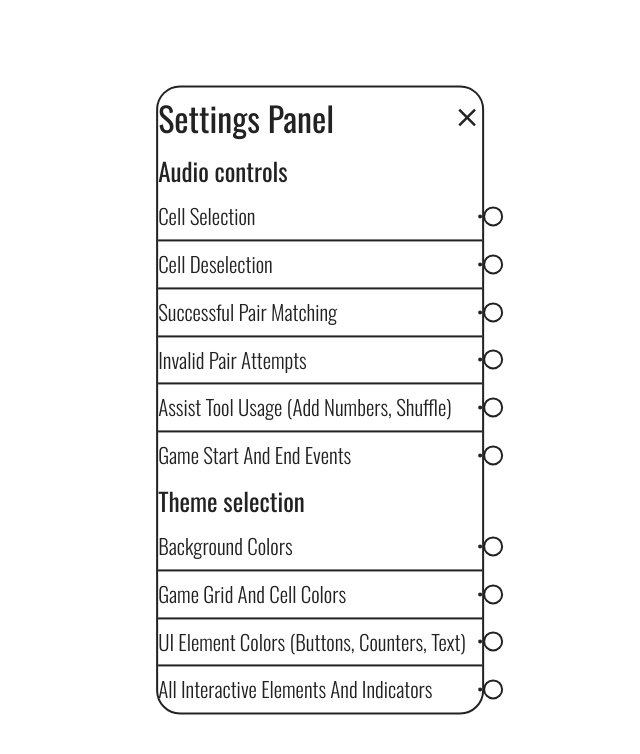
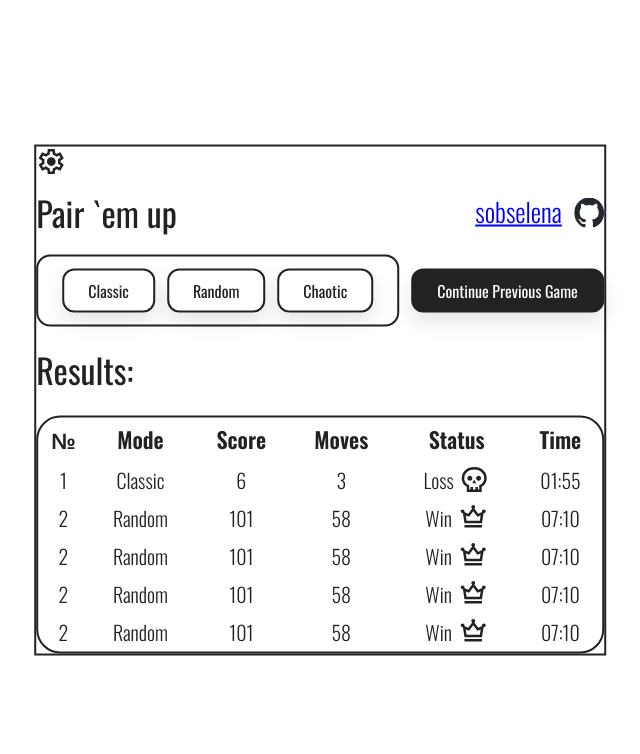
Before and after one commit to sobselena/pair-em-up, a website with bundled scripts: page index.html in a window 1280 px wide. Shown: the whole page, without its empty margins (320-960 px from the left). Built offline with nearby package versions, Linux system fonts and the light colour scheme.

Commit message:
feat: add start menu layout

```diff
--- a/index.html
+++ b/index.html
@@ -97,7 +97,110 @@
       </div>
     </main>
 
-    <div class="settings open">
+    <div class="start-menu open">
+      <button class="button start-menu__settings">
+        <img src="src/assets/icons/settings.svg" alt="save icon" class="icon icon_settings" />
+      </button>
+      <div class="start-menu__title-container">
+        <h2 class="header-secondary">Pair `em up</h2>
+        <div class="start-menu__github-link">
+          <a href="https://github.com/sobselena" target="_blank">sobselena </a>
+          <a
+            href="https://github.com/sobselena"
+            class="start-menu__github-img-link"
+            target="_blank"
+          >
+            <img
+              src="src/assets/icons/github-mark.svg"
+              alt="github logo icon"
+              class="icon icon_github"
+          /></a>
+        </div>
+      </div>
+      <div class="start-menu__actions">
+        <div class="start-menu__modes-container">
+          <button class="button button_classic-mode">Classic</button>
+          <button class="button button_random-mode">Random</button>
+          <button class="button button_chaotic">Chaotic</button>
+        </div>
+        <button class="button button_continue">Continue Previous Game</button>
+      </div>
+
+      <div class="start-menu__results">
+        <h2 class="header-secondary">Results:</h2>
+        <table class="start-menu__table">
+          <thead>
+            <tr>
+              <th>№</th>
+              <th>Mode</th>
+              <th>Score</th>
+              <th>Moves</th>
+              <th>Status</th>
+              <th>Time</th>
+            </tr>
+          </thead>
+          <tbody>
+            <tr>
+              <td>1</td>
+              <td>Classic</td>
+              <td>6</td>
+              <td>3</td>
+              <td class="start-menu__status">
+                Loss
+                <img src="src/assets/icons/loss.svg" alt="lose icon" class="icon icon_loss" />
+              </td>
+              <td>01:55</td>
+            </tr>
+            <tr>
+              <td>2</td>
+              <td>Random</td>
+              <td>101</td>
+              <td>58</td>
+              <td class="start-menu__status">
+                Win
+                <img src="src/assets/icons/win.svg" alt="lose icon" class="icon icon_win" />
+              </td>
+              <td>07:10</td>
+            </tr>
+            <tr>
+              <td>2</td>
+              <td>Random</td>
+              <td>101</td>
+              <td>58</td>
+              <td class="start-menu__status">
+                Win
+                <img src="src/assets/icons/win.svg" alt="lose icon" class="icon icon_win" />
+              </td>
+              <td>07:10</td>
+            </tr>
+            <tr>
+              <td>2</td>
+              <td>Random</td>
+              <td>101</td>
+              <td>58</td>
+              <td class="start-menu__status">
+                Win
+                <img src="src/assets/icons/win.svg" alt="lose icon" class="icon icon_win" />
+              </td>
+              <td>07:10</td>
+            </tr>
+            <tr>
+              <td>2</td>
+              <td>Random</td>
+              <td>101</td>
+              <td>58</td>
+              <td class="start-menu__status">
+                Win
+                <img src="src/assets/icons/win.svg" alt="lose icon" class="icon icon_win" />
+              </td>
+              <td>07:10</td>
+            </tr>
+          </tbody>
+        </table>
+      </div>
+    </div>
+
+    <div class="settings">
       <div class="settings__title-container">
         <h2 class="header-secondary">Settings Panel</h2>
         <button class="button button_close">
--- a/src/sass/abstracts/_functions.scss
+++ b/src/sass/abstracts/_functions.scss
@@ -1,7 +1,7 @@
-@function rearrangeSize($min, $max, $minVW, $maxVW) {
-  $sizeDiff: $max - $min;
-  $rangeDiff: $maxVW - $minVW;
+@function rearrangeSize($min, $max, $min-vw, $max-vw) {
+  $size-diff: $max - $min;
+  $range-diff: $max-vw - $min-vw;
 
-  $curSize: clamp($min, (100vw - #{$minVW}) / #{$rangeDiff} * #{$sizeDiff} + #{$min}, $max);
-  @return $curSize;
+  $cur-size: clamp($min, (100vw - #{$min-vw}) / #{$range-diff} * #{$size-diff} + #{$min}, $max);
+  @return $cur-size;
 }
--- a/src/sass/abstracts/_placeholders.scss
+++ b/src/sass/abstracts/_placeholders.scss
@@ -0,0 +1,38 @@
+%menu {
+  z-index: 101;
+  position: fixed;
+  top: 50%;
+  left: 50%;
+  transform: translate(-50%, -50%);
+  width: min(100rem, calc(100% - rearrangeSize(0rem, 8rem, 0px, 970px)));
+  max-width: 100%;
+  border: $border;
+  border-radius: rearrangeSize(1.2rem, 2.4rem, 0px, 970px);
+  padding: 2.4rem rearrangeSize(0rem, 4.8rem, 0px, 970px);
+  display: none;
+  &.open {
+    display: block;
+  }
+}
+
+%button-action {
+  padding: 1.2rem 2.4rem;
+  font-size: 1.6rem;
+  box-shadow: $shadow;
+  border-radius: 1.2rem;
+
+  @include tabletRange {
+    font-size: rearrangeSize(1.2rem, 1.6rem, 0px, 970px);
+    padding: rearrangeSize(0.9rem, 1.2rem, 0px, 970px) rearrangeSize(1.8rem, 2.4rem, 0px, 970px);
+  }
+}
+%values-list {
+  display: flex;
+  align-items: center;
+  flex-wrap: wrap;
+  gap: 1.2rem;
+
+  & .button {
+    @extend %button-action;
+  }
+}
--- a/src/sass/layout/_header.scss
+++ b/src/sass/layout/_header.scss
@@ -59,22 +59,10 @@
 }
 
 .header__assist-tools {
-  display: flex;
-  align-items: center;
-  flex-wrap: wrap;
-  gap: 1.2rem;
+  @extend %values-list;
   margin-bottom: 2.6rem;
   & .button {
     background-color: #222;
     color: #fff;
-    padding: 1.2rem 2.4rem;
-    font-size: 1.6rem;
-    box-shadow: $shadow;
-    border-radius: 1.2rem;
-
-    @include tabletRange {
-      font-size: rearrangeSize(1.2rem, 1.6rem, 0px, 970px);
-      padding: rearrangeSize(0.9rem, 1.2rem, 0px, 970px) rearrangeSize(1.8rem, 2.4rem, 0px, 970px);
-    }
   }
 }
--- a/src/sass/layout/_overlay.scss
+++ b/src/sass/layout/_overlay.scss
@@ -7,4 +7,9 @@
   height: 100vh;
   background-color: #fff;
   opacity: 1;
+  display: none;
+
+  &.open {
+    display: block;
+  }
 }
--- a/src/sass/layout/_settings.scss
+++ b/src/sass/layout/_settings.scss
@@ -1,14 +1,5 @@
 .settings {
-  z-index: 101;
-  position: fixed;
-  top: 50%;
-  left: 50%;
-  transform: translate(-50%, -50%);
-  width: min(100rem, calc(100% - rearrangeSize(0rem, 8rem, 0px, 970px)));
-  max-width: 100%;
-  border: $border;
-  border-radius: 2.4rem;
-  padding: 2.4rem rearrangeSize(0rem, 4.8rem, 0px, 970px);
+  @extend %menu;
 }
 
 .settings__title-container {
--- /dev/null
+++ b/src/sass/layout/_start-menu.scss
@@ -0,0 +1,75 @@
+.start-menu {
+  @extend %menu;
+}
+
+.start-menu__github-link {
+  display: flex;
+  align-items: center;
+  gap: 1.2rem;
+  font-size: 2.6rem;
+}
+.start-menu__github-img-link {
+  display: flex;
+  align-items: center;
+  justify-content: center;
+}
+.start-menu__title-container {
+  display: flex;
+  align-items: center;
+  justify-content: space-between;
+  margin-bottom: 1.2rem;
+}
+.start-menu__status {
+  display: flex;
+  align-items: center;
+  justify-content: center;
+  gap: 0.6rem;
+}
+.start-menu__actions {
+  @extend %values-list;
+  margin-bottom: 1.2rem;
+  & .button {
+    border: $border;
+    color: #222;
+  }
+}
+
+.start-menu__actions .button_continue {
+  color: #fff;
+  background-color: #222;
+}
+
+.start-menu__modes-container {
+  display: flex;
+  align-items: center;
+  flex-wrap: wrap;
+  border: $border;
+  padding: 1.2rem 2.4rem;
+  gap: 1.2rem;
+  border-radius: 1.4rem;
+  @include tabletRange {
+    border-radius: rearrangeSize(0.4rem, 1.4rem, 0px, 970px);
+  }
+}
+
+.start-menu__table {
+  border: $border;
+  width: 100%;
+  border-radius: 2.4rem;
+  max-height: 20rem;
+  height: 100%;
+  overflow-y: auto;
+  margin-top: 1.6rem;
+  @include tabletRange {
+    border-radius: rearrangeSize(1.2rem, 2.4rem, 0px, 970px);
+  }
+
+  & th {
+    font-size: 2.2rem;
+  }
+
+  & td {
+    font-size: 2rem;
+    text-align: center;
+  }
+}
--- a/src/sass/style.scss
+++ b/src/sass/style.scss
@@ -16,5 +16,6 @@
 @import 'layout/wrapper';
 @import 'layout/header';
 @import 'layout/main';
+@import 'layout/start-menu';
 @import 'layout/settings';
 @import 'layout/overlay';
```
Also changed, not shown: src/assets/icons/github-mark-white.svg (added), src/assets/icons/github-mark.svg (added), src/assets/icons/loss.svg (added), src/assets/icons/win.svg (added), src/sass/style.css, 1 other file.
